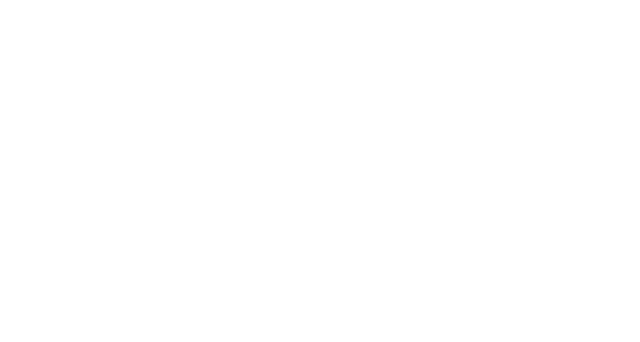
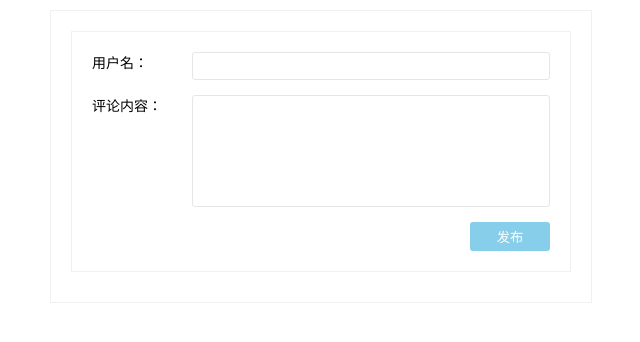
Before and after one commit to Wedonplayyy/React-learn, a React (Create React App) app: page /CommentApp in a window 1280 px wide. Shown: the top 342 px of the page, without its empty margins (319-959 px from the left). Built offline with nearby package versions, Linux system fonts and the light colour scheme.

Commit message:
feat:实现评论功能

```diff
--- a/src/App.js
+++ b/src/App.js
@@ -7,6 +7,7 @@
 } from 'react-router-dom';
 import Home from './Home/Home'
 import About from './About/About'
+import CommentApp from './CommentApp'
 
 
 function App() {
@@ -15,6 +16,7 @@
       <div>
         <Route exact path="/" component={Home} />
         <Route path="/About" component={About} />
+        <Route path="/CommentApp" component={CommentApp} />
       </div>
     </Router>
   );
--- /dev/null
+++ b/src/Comment.js
@@ -0,0 +1,19 @@
+import React, { Component } from 'react'
+class Comment extends Component {
+  constructor(props) {
+    super(props);
+    this.state = {}
+  }
+  render() {
+    return (
+      <div className='comment'>
+        <div className='comment-user'>
+          <span>{this.props.comment.username}</span>:
+        </div>
+        <p>{this.props.comment.content}</p>
+      </div>
+    );
+  }
+}
+
+export default Comment;
--- /dev/null
+++ b/src/CommentApp.js
@@ -0,0 +1,31 @@
+import React, { Component } from 'react'
+import CommentInput from './CommentInput'
+import CommentList from './CommentList'
+class CommentApp extends Component {
+  constructor(props) {
+    super(props);
+    this.state = { comments: [] }
+  }
+
+  handleSubmitComment(comment) {
+    if (!comment) return
+    if (!comment.username) return alert('请输入用户名')
+    if (!comment.content) return alert('请输入评论内容')
+    this.state.comments.push(comment)
+    this.setState({
+      comments: this.state.comments
+    })
+    console.log(comment);
+  }
+
+  render() {
+    return (
+      <div className='wrapper'>
+        <CommentInput onSubmit={this.handleSubmitComment.bind(this)}></CommentInput>
+        <CommentList comments={this.state.comments}></CommentList>
+      </div>
+    );
+  }
+}
+
+export default CommentApp;
--- /dev/null
+++ b/src/CommentInput.js
@@ -0,0 +1,52 @@
+import React, { Component } from 'react'
+class CommentInput extends Component {
+  constructor(props) {
+    super(props);
+    this.state = { username: '', content: '' }
+  }
+
+  handleUsernameChange(event) {
+    this.setState({
+      username: event.target.value
+    })
+  }
+
+  handleContentChange(event) {
+    this.setState({
+      content: event.target.value
+    })
+  }
+
+  handleSubmit() {
+    const { username, content } = this.state
+    this.props.onSubmit({ username, content })
+    this.setState({ content: '' })
+  }
+  render() {
+    return (
+      <div className='comment-input'>
+        <div className='comment-field'>
+          <span className='comment-field-name'>用户名：</span>
+          <div className='comment-field-input'>
+            <input
+              value={this.state.username}
+              onChange={this.handleUsernameChange.bind(this)} />
+          </div>
+        </div>
+        <div className='comment-field'>
+          <span className='comment-field-name'>评论内容：</span>
+          <div className='comment-field-input'>
+            <textarea
+              value={this.state.content}
+              onChange={this.handleContentChange.bind(this)} />
+          </div>
+        </div>
+        <div className='comment-field-button'>
+          <button onClick={this.handleSubmit.bind(this)}>发布</button>
+        </div>
+      </div>
+    );
+  }
+}
+
+export default CommentInput;
--- /dev/null
+++ b/src/CommentList.js
@@ -0,0 +1,21 @@
+import React, { Component } from 'react';
+import Comment from './Comment'
+class CommentList extends Component {
+  constructor(props) {
+    super(props);
+    this.state = {}
+  }
+
+  static defaultProps = {
+    comments: []
+  }
+
+  render() {
+    return (
+      <div>{this.props.comments.map((comment, i) => <Comment comment={comment} key={i} />)}
+      </div>
+    );
+  }
+}
+
+export default CommentList;
--- a/src/Home/Home.jsx
+++ b/src/Home/Home.jsx
@@ -16,6 +16,8 @@
       <HelloWorld></HelloWorld>
       <div>This is Home!</div>
       <Link to='/About'>About</Link>
+      <br></br>
+      <Link to='/CommentApp'>CommentApp</Link>
     </div>
   );
 }
--- a/src/index.css
+++ b/src/index.css
@@ -11,3 +11,90 @@
   font-family: source-code-pro, Menlo, Monaco, Consolas, 'Courier New',
     monospace;
 }
+
+.wrapper {
+  width: 500px;
+  margin: 10px auto;
+  font-size: 14px;
+  background-color: #fff;
+  border: 1px solid #f1f1f1;
+  padding: 20px;
+}
+
+.comment-input {
+  border: 1px solid #f1f1f1;
+  padding: 20px;
+  margin-bottom: 10px;
+}
+
+.comment-field {
+  margin-bottom: 15px;
+  display: flex;
+}
+
+.comment-field-name {
+  flex-basis: 100px;
+  display: flex;
+}
+
+.comment-field-input {
+  display: flex;
+  flex: 1;
+}
+
+.comment-field-input input {
+  font-size: 14px;
+  outline: none;
+  padding: 5px;
+  border-radius: 3px;
+  border: 1px solid #e6e6e6;
+  resize: none;
+  flex: 1;
+}
+
+.comment-field-input textarea {
+  height: 100px;
+  padding: 5px;
+  border-radius: 3px;
+  border: 1px solid #e6e6e6;
+  resize: none;
+  flex: 1;
+  font-size: 14px;
+}
+
+.comment-field-button {
+  display: flex;
+  justify-content: flex-end;
+}
+
+.comment-field-button button {
+  width: 80px;
+  padding: 5px 10px;
+  cursor: pointer;
+  border-radius: 3px;
+  border: none;
+  outline: none;
+  background-color: skyblue;
+  color: white
+}
+
+.comment {
+  min-height: 50px;
+  display: flex;
+  border-bottom: 1px solid #f1f1f1;
+  margin-bottom: 10px;
+  padding-bottom: 10px;
+}
+
+.comment span {
+  font-size: 16px;
+  margin: 0 5px 0 0;
+  color: #00a3cf;
+  font-style: italic;
+}
+
+.comment p {
+  font-size: 16px;
+  padding: 0 8px;
+  margin: 0
+}
```
